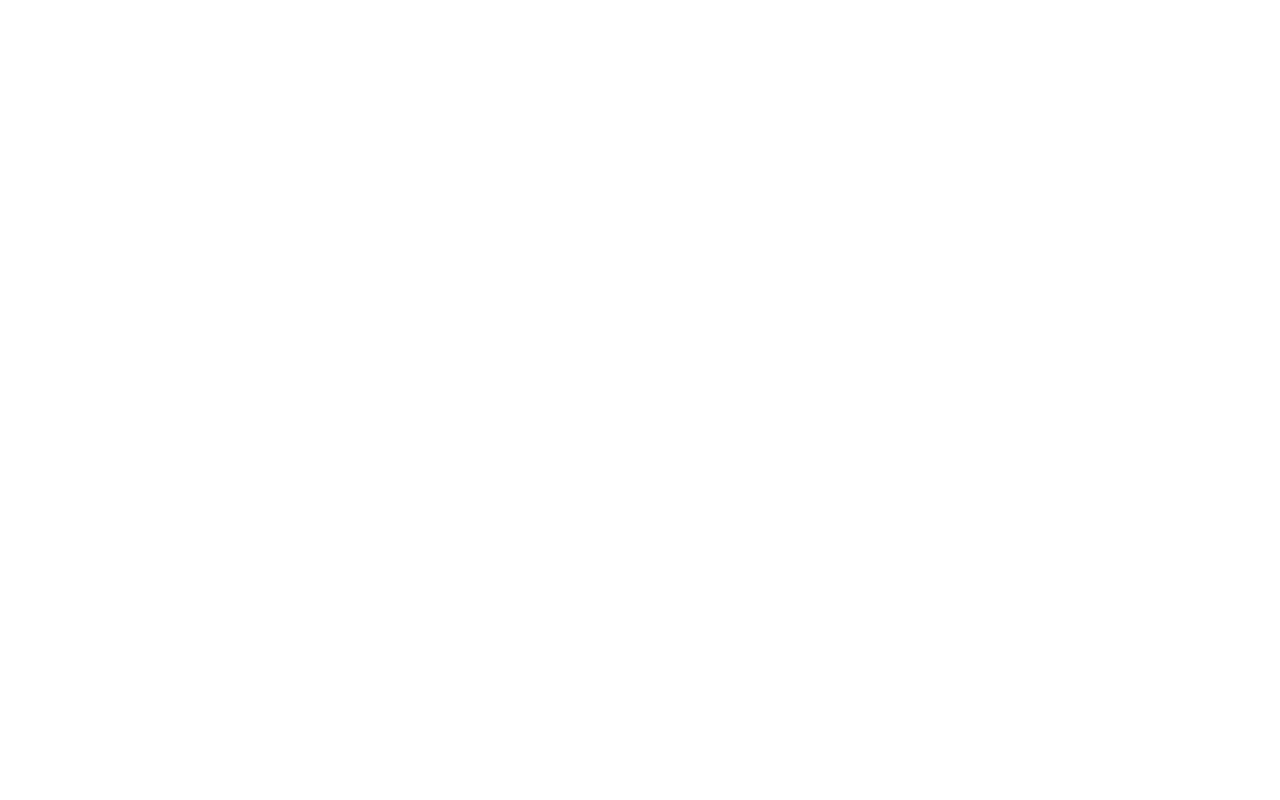
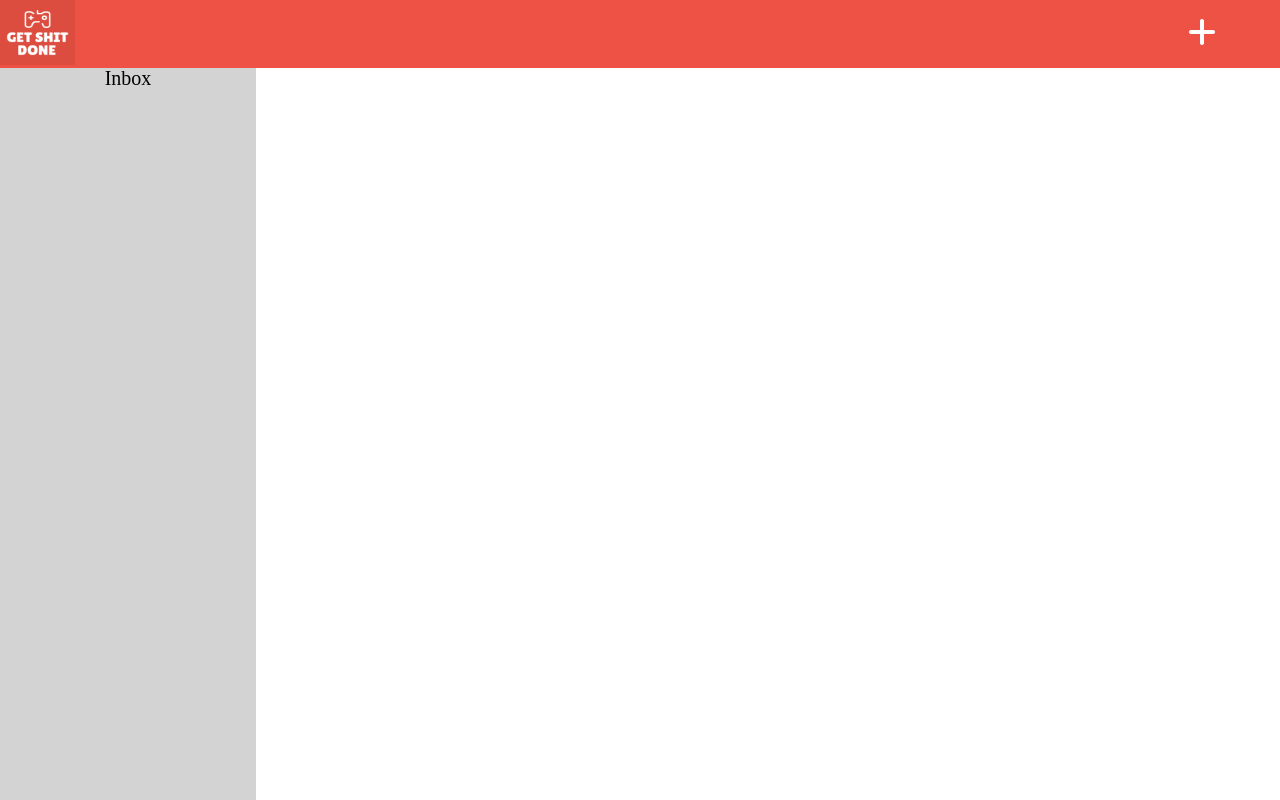
Before and after one commit to mdlugosz1/todo-list, a website: page dist/index.html in a window 1280 px wide. Shown: the top 800 px of the page. Drawn offline with Linux system fonts and the light colour scheme.

Commit message:
Added logo, basic html structure and styles

```diff
--- a/dist/index.html
+++ b/dist/index.html
@@ -4,9 +4,20 @@
     <meta charset="UTF-8">
     <meta http-equiv="X-UA-Compatible" content="IE=edge">
     <meta name="viewport" content="width=device-width, initial-scale=1.0">
-    <title>Document</title>
+    <link rel="stylesheet" href="reset.css">
+    <script src="https://kit.fontawesome.com/f378c3c3d5.js" crossorigin="anonymous"></script>
+    <link rel="stylesheet" href="styles.css">
+    <title>Get Shit Done</title>
 </head>
 <body>
+    <header class="top-bar">
+        <img src="images/logo.png" alt="website logo">
+        <i class="fas fa-plus add"></i>
+    </header>
+    <section id="menu">
+        <ul id="inbox">Inbox</ul>
+    </section>
+    <section id="content"></section>
     <script src="main.js"></script>
 </body>
 </html>
--- /dev/null
+++ b/dist/reset.css
@@ -0,0 +1,48 @@
+html, body, div, span, applet, object, iframe,
+p, blockquote, pre,
+a, abbr, acronym, address, big, cite, code,
+del, dfn, em, img, ins, kbd, q, s, samp,
+small, strike, strong, sub, sup, tt, var,
+b, u, i, center,
+dl, dt, dd, ol, ul, li,
+fieldset, form, label, legend,
+table, caption, tbody, tfoot, thead, tr, th, td,
+article, aside, canvas, details, embed,
+figure, figcaption, footer, header, hgroup,
+menu, nav, output, ruby, section, summary,
+time, mark, audio, video, main {
+	margin: 0;
+	padding: 0;
+	border: 0;
+	font-size: 100%;
+	font: inherit;
+	vertical-align: baseline;
+}
+
+h1, h2, h3, h4, h5, h6 {
+    margin: 0;
+    padding: 0;
+}
+/* HTML5 display-role reset for older browsers */
+article, aside, details, figcaption, figure,
+footer, header, hgroup, menu, nav, section {
+	display: block;
+}
+body {
+	line-height: 1;
+}
+ol, ul {
+	list-style: none;
+}
+blockquote, q {
+	quotes: none;
+}
+blockquote:before, blockquote:after,
+q:before, q:after {
+	content: '';
+	content: none;
+}
+table {
+	border-collapse: collapse;
+	border-spacing: 0;
+}
--- /dev/null
+++ b/dist/styles.css
@@ -0,0 +1,37 @@
+:root {
+    --main-color: #EE5244;
+}
+
+* {
+    box-sizing: border-box;
+}
+
+.top-bar {
+    background-color: var(--main-color);
+}
+
+.top-bar .fas {
+    float: right;
+    font-size: 2rem;
+    margin-top: 0.5em;
+    margin-right: 2em;
+    color: white;
+}
+
+img {
+    height: 65px;
+    width: 75px;
+}
+
+#menu {
+    background-color: lightgrey;
+    width: 20%;
+    height: 76em;
+    overflow: hidden;
+    display: flex;
+}
+
+ul {
+    font-size: 1.25rem;
+    margin: 0 auto;
+}
```
Also changed, not shown: dist/images/logo.png (added), dist/images/logo_transparent.png (added).
